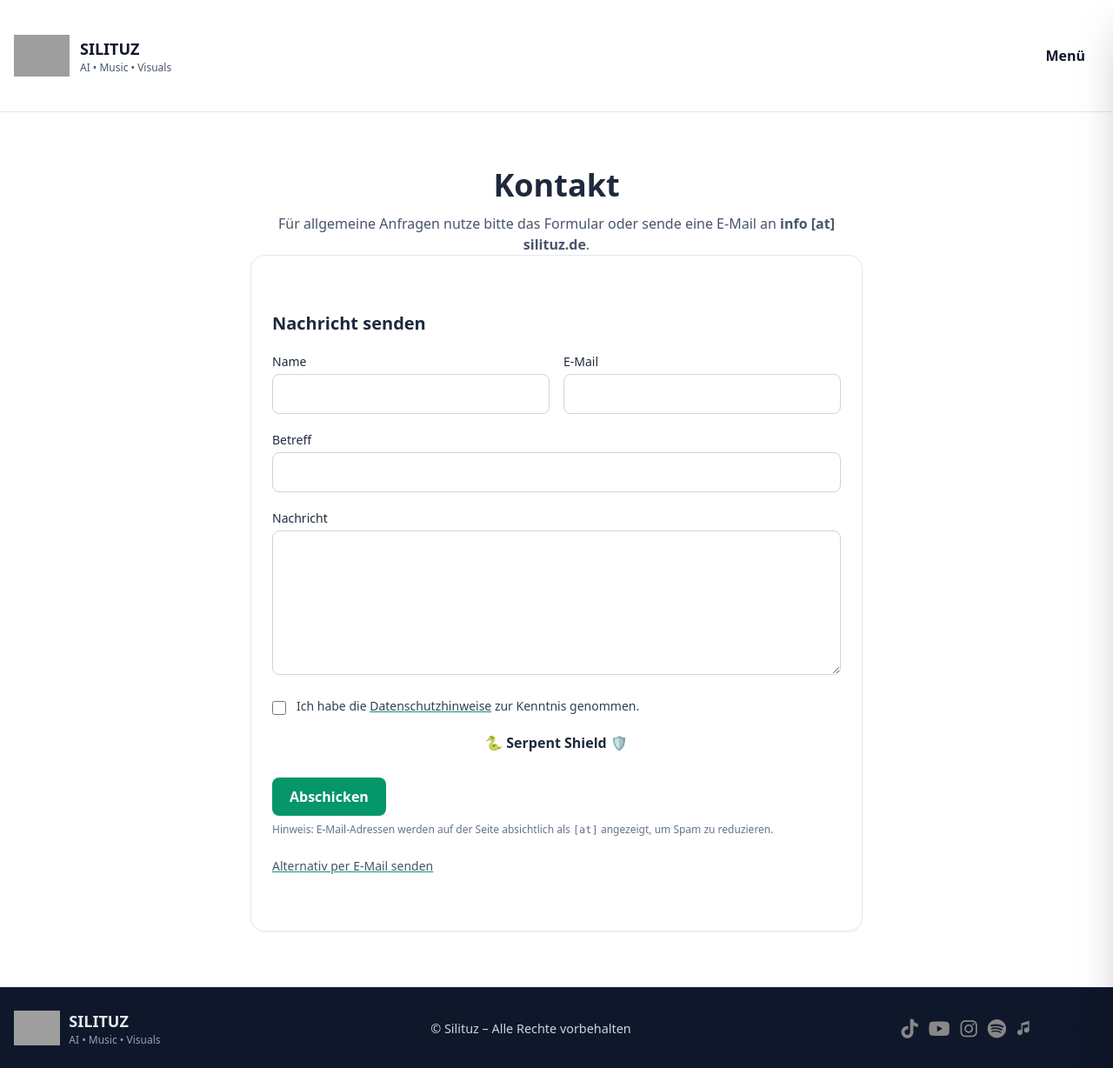
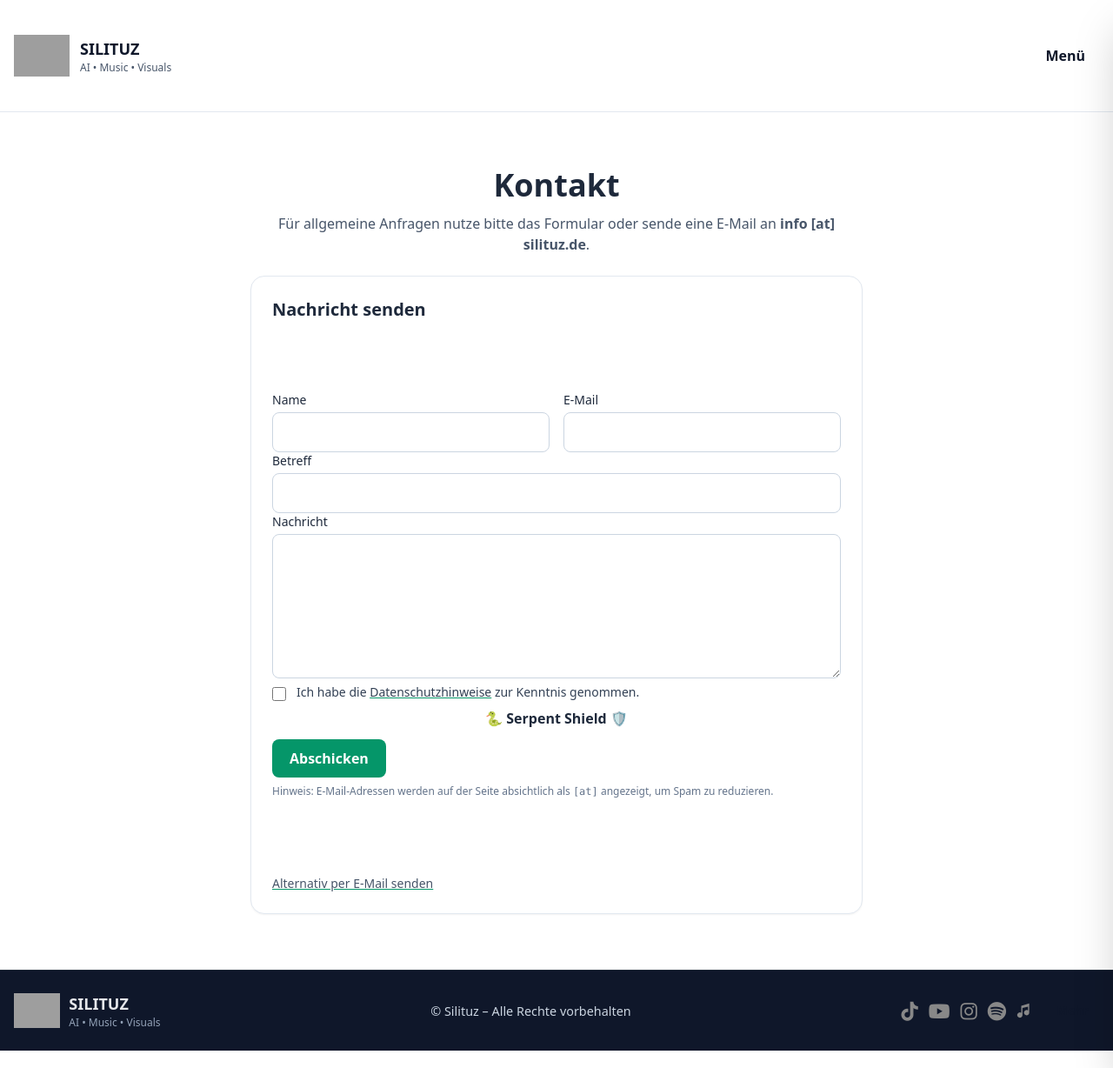
Before and after one commit to Silituz/silituz-website, a Jekyll site: the page built from contact.html, in a window 1280 px wide and 1228 px high. Shown: the whole window at 87% size. Built offline with Jekyll 4.4.1, drawn with Linux system fonts in a browser that asks for light colours; nearby versions of some CDN libraries; grey boxes are pictures that could not be loaded.

Commit message:
Update contact.html

```diff
--- a/contact.html
+++ b/contact.html
@@ -16,7 +16,7 @@
       </section>
 
       <!-- Formular-Karte -->
-      <section class="py-16 rounded-2xl border border-slate-200 bg-white p-6 shadow-sm">
+      <section class="mt-6 rounded-2xl border border-slate-200 bg-white p-6 shadow-sm">
         <h2 class="text-xl font-bold mb-4">Nachricht senden</h2>
 
         <form
@@ -24,7 +24,7 @@
           method="POST"
           data-netlify="true"
           data-netlify-honeypot="bot-field"
-          class="space-y-5">
+          class="py-16">
           <input type="hidden" name="form-name" value="contact" />
           <p class="hidden"><label>Don’t fill this out if you're human: <input name="bot-field" /></label></p>
 
```
